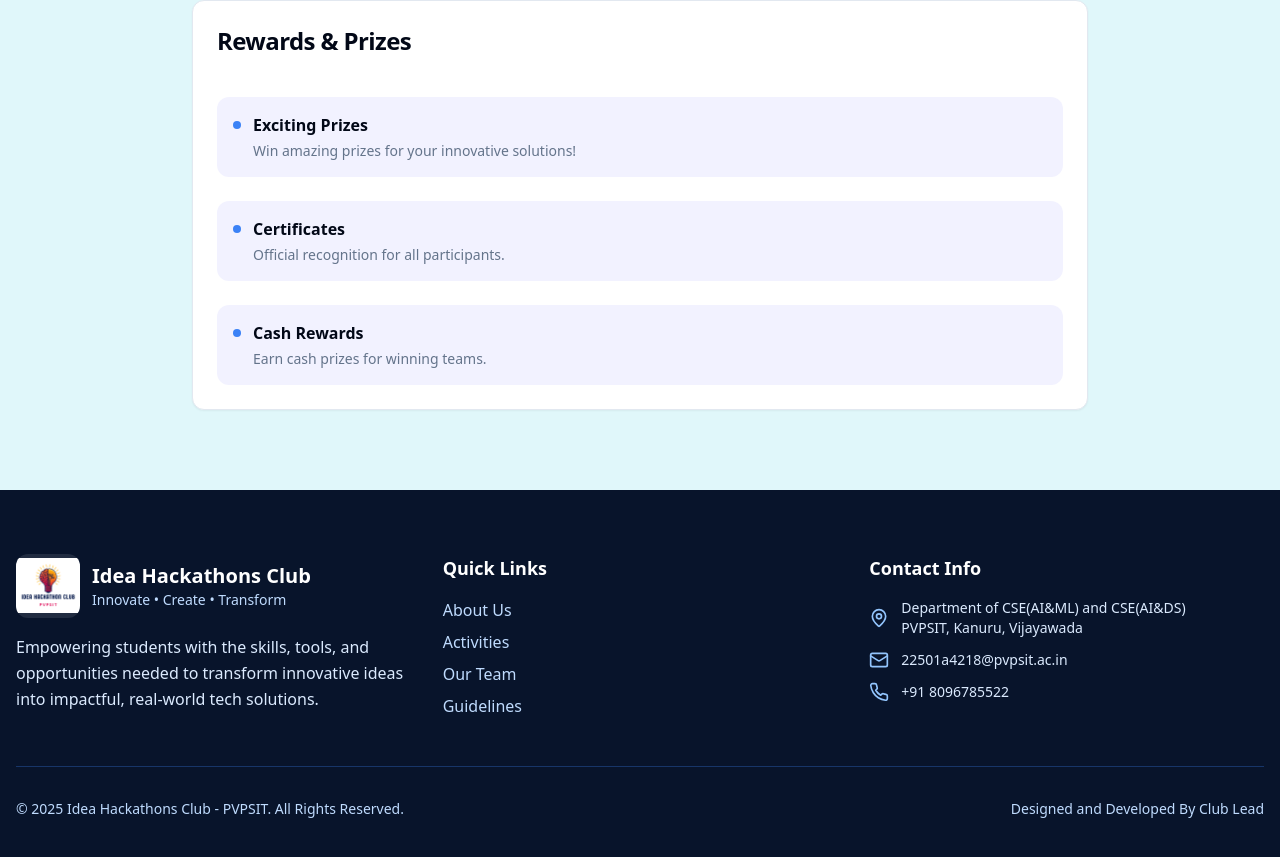
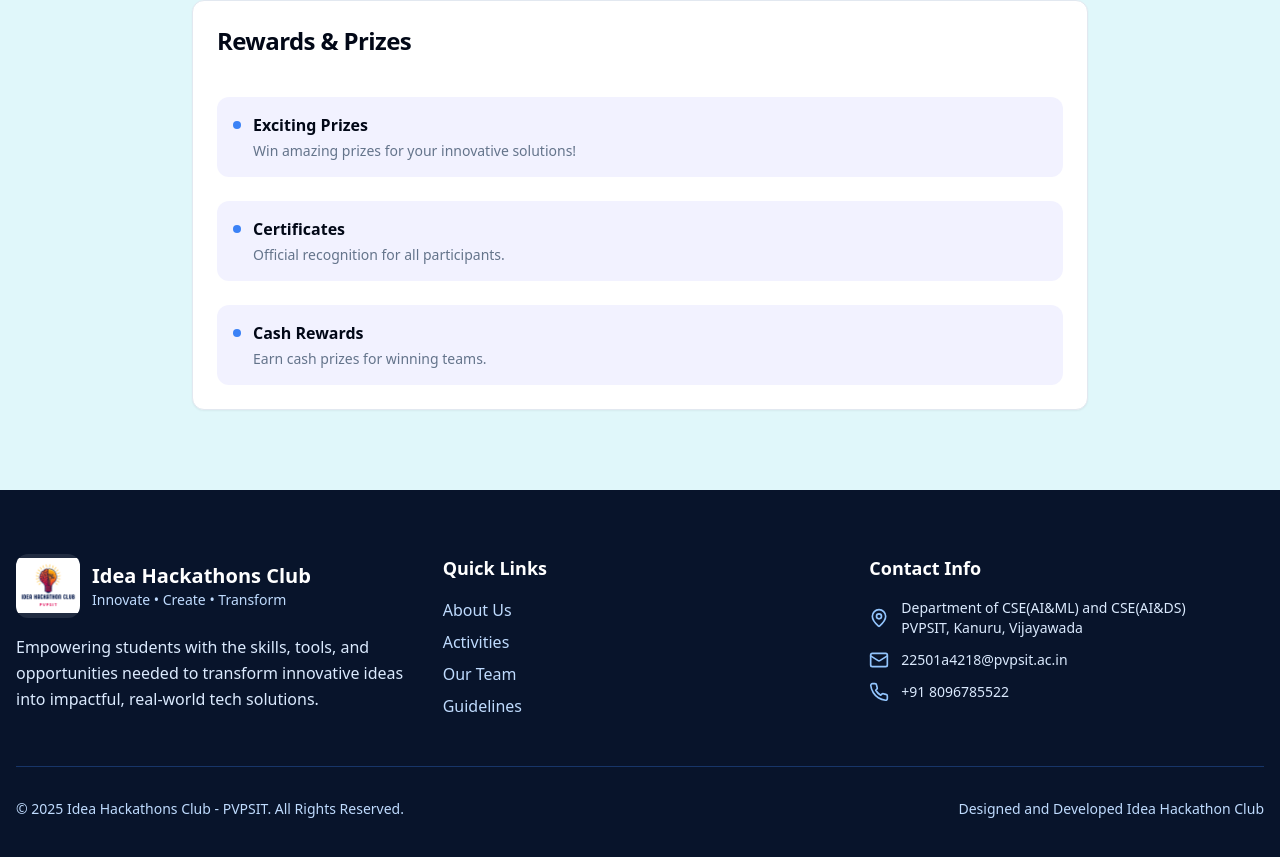
Before and after one commit to teja272004/PVP-CSMCSD-Hackathon-Club, a React (Vite) app: page / in a window 1280 px wide. Shown: the part 5509-6366 px from the top of the page. Built offline with nearby package versions, Linux system fonts and the light colour scheme.

Commit message:
Small Changes

```diff
--- a/src/components/Footer.tsx
+++ b/src/components/Footer.tsx
@@ -64,7 +64,7 @@ const Footer = () => {
               © 2025 Idea Hackathons Club - PVPSIT. All Rights Reserved.
             </p>
             <div className="flex items-center space-x-4 text-sm text-blue-200">
-              <span>Designed and Developed By Club Lead</span>
+              <span>Designed and Developed Idea Hackathon Club</span>
             </div>
           </div>
         </div>
```
